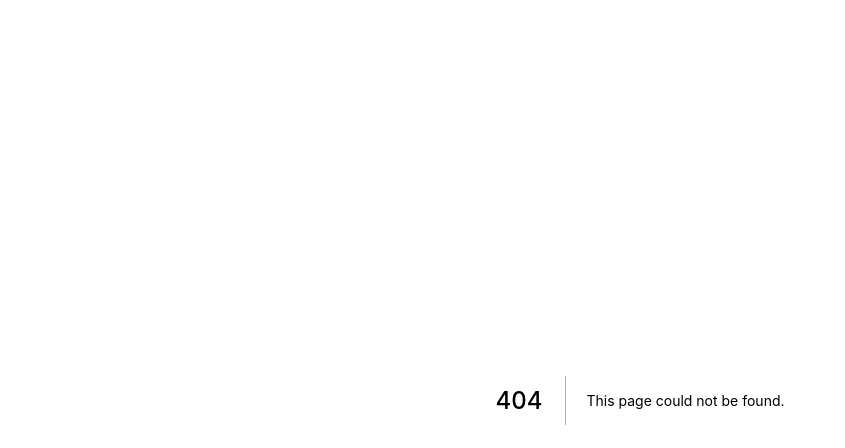
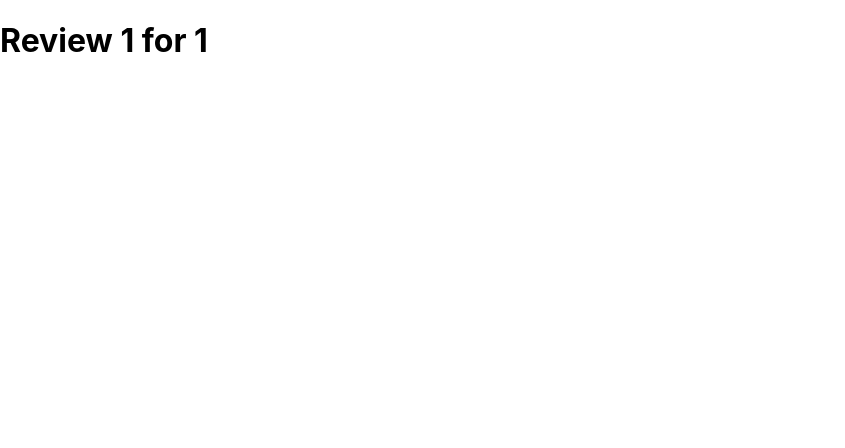
Before and after one commit to zihadul10101/fundamental_lern_next.js, a Next.js app: page /product/1/review/1 in a window 1280 px wide. Before the commit this address had no page. Shown: the top 448 px of the page, without its empty margins (0-845 px from the left). Built offline with nearby package versions, Linux system fonts and the light colour scheme.

Commit message:
Nested Dynamic Routes

```diff
--- /dev/null
+++ b/pages/product/[productId]/review/[reviewId].js
@@ -0,0 +1,14 @@
+import { useRouter } from 'next/router';
+import React from 'react';
+
+const Review = () => {
+    const router= useRouter();
+    const {productId,reviewId} = router.query
+    return (
+        <div>
+            <h1>Review {reviewId} for {productId}</h1>
+        </div>
+    );
+};
+
+export default Review;
```
Also changed, not shown: pages/product/[productId]/index.js (renamed from pages/product/[productId].js).
